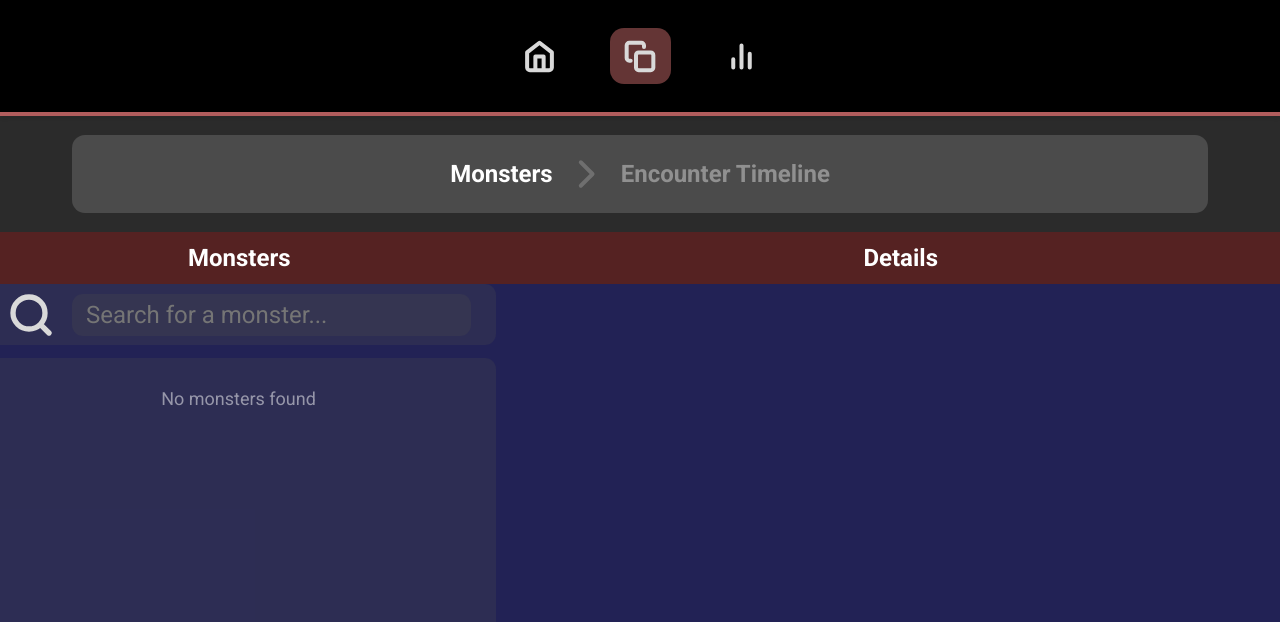
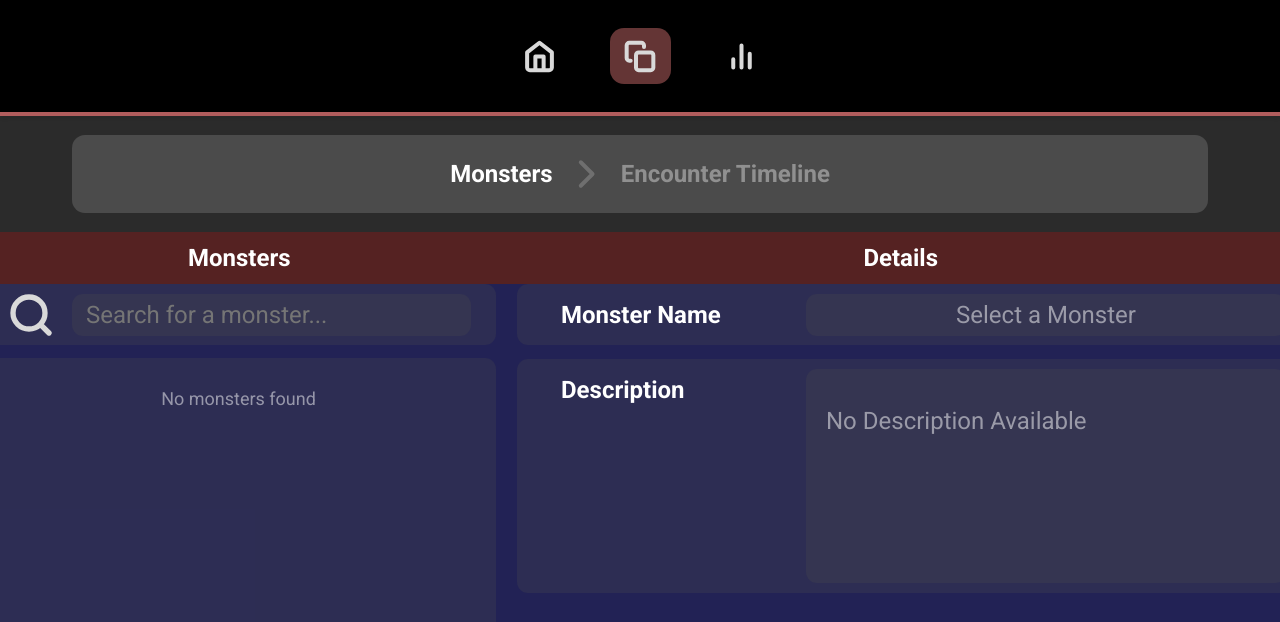
Before and after one commit to KeaganCB-OW/Formative-One-BeastBinder, a React (Create React App) app in the folder beastbinder-app/: page /comparison in a window 1280 px wide. Shown: the top 622 px of the page. Built offline with nearby package versions, Linux system fonts and the light colour scheme.

Commit message:
Created NameDisplay and DescDisplay Components
Updated by selected placeholder monster in search query

```diff
--- /dev/null
+++ b/beastbinder-app/src/components/MonsterDescription.css
@@ -0,0 +1,60 @@
+/* Outer Box */
+.monster-description-container {
+    width: 782px;
+    height: 234px;
+    background: rgba(78, 78, 78, 0.25);
+    border-radius: 11px;
+    display: flex;
+    align-items: center;
+    position: relative;
+}
+
+/* Label ("Description") */
+.monster-description-label {
+    font-family: "Roboto", sans-serif;
+    font-weight: 700;
+    font-size: 24px;
+    line-height: 150%;
+    letter-spacing: 0%;
+    color: rgba(255, 255, 255, 1);
+    position: absolute;
+    top: 13px;
+    left: 44px;
+}
+
+/* Inner Box */
+.monster-description-box {
+    width: 480px;
+    height: 214px;
+    background: rgba(78, 78, 78, 0.25);
+    border-radius: 11px;
+    position: absolute;
+    right: 13px;
+    top: 50%;
+    transform: translateY(-50%);
+    padding: 10px;
+    overflow-y: auto;
+    box-sizing: border-box;
+    display: flex;
+    align-items: flex-start; /* Aligns text to the top */
+    justify-content: flex-start;
+}
+
+/* Description Text */
+.description-text {
+    font-family: "Roboto", sans-serif;
+    font-weight: 400;
+    font-size: 24px;
+    line-height: 150%;
+    letter-spacing: 0%;
+    color: rgba(255, 255, 255, 1);
+    text-align: left;
+    width: calc(100% - 20px);
+    max-height: calc(100% - 20px);
+    padding: 0px 10px 10px 10px; /* Moves text higher */
+}
+
+/* Placeholder Styling */
+.placeholder {
+    color: rgba(255, 255, 255, 0.5);
+}
--- /dev/null
+++ b/beastbinder-app/src/components/MonsterDescription.js
@@ -0,0 +1,20 @@
+import React from "react";
+import "./MonsterDescription.css";
+
+const MonsterDescription = ({ description }) => {
+  return (
+    <div className="monster-description-container">
+      {/* Outer Box (Label) */}
+      <div className="monster-description-label">Description</div>
+
+      {/* Inner Box (Scrollable Description Text Area) */}
+      <div className="monster-description-box">
+        <p className={`description-text ${!description ? "placeholder" : ""}`}>
+          {description || "No Description Available"}
+        </p>
+      </div>
+    </div>
+  );
+};
+
+export default MonsterDescription;
--- /dev/null
+++ b/beastbinder-app/src/components/MonsterDisplayName.css
@@ -0,0 +1,53 @@
+/* Outer Box */
+.monster-name-container {
+    width: 782px;
+    height: 61px;
+    background: rgba(78, 78, 78, 0.25);
+    border-radius: 11px;
+    display: flex;
+    align-items: center;
+    position: relative;
+}
+
+/* Label ("Monster Name") */
+.monster-label {
+    font-family: "Roboto", sans-serif;
+    font-weight: 700;
+    font-size: 24px;
+    line-height: 150%;
+    letter-spacing: 0%;
+    color: rgba(255, 255, 255, 1);
+    position: absolute;
+    left: 44px;
+}
+
+/* Inner Box */
+.monster-name-box {
+    width: 480px;
+    height: 42px;
+    background: rgba(78, 78, 78, 0.25);
+    border-radius: 11px;
+    position: absolute;
+    right: 13px;
+    display: flex;
+    align-items: center;
+    justify-content: center;
+}
+
+/* Monster Name Text */
+.monster-name-text {
+    font-family: "Roboto", sans-serif;
+    font-weight: 400;
+    font-size: 24px;
+    line-height: 150%;
+    letter-spacing: 0%;
+    color: rgba(255, 255, 255, 1);
+    padding: 0 17px;
+    width: 100%;
+    text-align: center;
+}
+
+/* Placeholder Styling */
+.placeholder {
+    color: rgba(255, 255, 255, 0.5); /* Gray out the placeholder */
+}
--- /dev/null
+++ b/beastbinder-app/src/components/MonsterDisplayName.js
@@ -0,0 +1,20 @@
+import React from "react";
+import "./MonsterDisplayName.css";
+
+const MonsterDisplayName = ({ monsterName }) => {
+  return (
+    <div className="monster-name-container">
+      {/* Outer Box */}
+      <div className="monster-label">Monster Name</div>
+
+      {/* Inner Box */}
+      <div className="monster-name-box">
+        <span className={`monster-name-text ${!monsterName ? "placeholder" : ""}`}>
+          {monsterName || "Select a Monster"}
+        </span>
+      </div>
+    </div>
+  );
+};
+
+export default MonsterDisplayName;
--- a/beastbinder-app/src/components/MonsterSearch.js
+++ b/beastbinder-app/src/components/MonsterSearch.js
@@ -6,19 +6,19 @@ const MonsterSearch = ({ onMonsterSelect }) => {
   const [searchTerm, setSearchTerm] = useState("");
   const [selectedMonster, setSelectedMonster] = useState(null);
 
-  // Hardcoded test monster list (to be replaced with API data later)
+  // Hardcoded test monster list (now includes descriptions)
   const allMonsters = [
-    { name: "Goblin", cr: 1 },
-    { name: "Orc", cr: 2 },
-    { name: "Dragon", cr: 15 },
-    { name: "Beholder", cr: 13 },
-    { name: "Basilisk", cr: 6 },
+    { name: "Goblin", cr: 1, description: "A small, green creature that thrives in numbers." },
+    { name: "Orc", cr: 2, description: "A fierce warrior race known for their brute strength." },
+    { name: "Dragon", cr: 15, description: "A powerful, fire-breathing beast that rules the skies." },
+    { name: "Beholder", cr: 13, description: "A floating, eye-covered monster with deadly magical rays." },
+    { name: "Basilisk", cr: 6, description: "A serpent-like creature whose gaze can turn foes to stone." },
   ];
 
   // Dynamically filter monsters based on strict search input matching
   const filteredMonsters = searchTerm
     ? allMonsters.filter((monster) =>
-        monster.name.toLowerCase().startsWith(searchTerm.toLowerCase()) // Strict matching from the start of the word
+        monster.name.toLowerCase().startsWith(searchTerm.toLowerCase()) // Strict matching
       )
     : [];
 
@@ -34,7 +34,7 @@ const MonsterSearch = ({ onMonsterSelect }) => {
     console.log("Selected Monster:", selected); // Logs selected monster's details
 
     if (onMonsterSelect) {
-      onMonsterSelect(selected); // Pass selected monster data to parent component
+      onMonsterSelect(selected); // Pass selected monster's data to parent component
     }
   };
 
@@ -54,7 +54,7 @@ const MonsterSearch = ({ onMonsterSelect }) => {
         />
       </div>
 
-      {/* Search Results List (Results container is always visible) */}
+      {/* Search Results List (Always Visible) */}
       <div className="search-results-container">
         <div className="search-results">
           {filteredMonsters.length > 0 ? (
@@ -72,7 +72,7 @@ const MonsterSearch = ({ onMonsterSelect }) => {
               </div>
             ))
           ) : (
-            <p className="empty-message">No monsters found</p> // Placeholder message when no results match
+            <p className="empty-message">No monsters found</p>
           )}
         </div>
 
--- a/beastbinder-app/src/pages/ComparisonPage.css
+++ b/beastbinder-app/src/pages/ComparisonPage.css
@@ -32,14 +32,27 @@
     right: 361px;
 }
 
-/* Content Placement Container - Temporary */
+/* Content Placement Container */
 .comparison-content-container {
     width: 1318px;
     height: 791px;
-    background-color: rgba(0, 0, 255, 0.2); /* Different placeholder color for clarity */
+    background-color: rgba(0, 0, 255, 0.2); /* Placeholder color for clarity */
     border-radius: 11px;
     position: absolute;
-    top: calc(92px + 43px + 78px + 19px + 52px); /* Positioned directly below the title container */
+    top: calc(92px + 43px + 78px + 19px + 52px); /* Positioned below title container */
     left: 50%;
     transform: translateX(-50%); /* Centers the container */
 }
+
+/* Monster Name Wrapper - Ensures Correct Placement */
+.monster-name-wrapper {
+    position: absolute;
+    top: 0; /* Touching the top of the comparison content container */
+    right: 0; /* Touching the right edge of the comparison content container */
+}
+/* Monster Description Wrapper - Ensures Correct Placement */
+.monster-description-wrapper {
+    position: absolute;
+    top: 75px; /* Adjust positioning as needed */
+    right: 0; /* Touching the right edge of the comparison content container */
+}
--- a/beastbinder-app/src/pages/ComparisonPage.js
+++ b/beastbinder-app/src/pages/ComparisonPage.js
@@ -1,22 +1,39 @@
-import React from "react";
+import React, { useState } from "react";
 import "./ComparisonPage.css";
 import Breadcrumbs from "../components/Breadcrumbs";
 import MonsterSearch from "../components/MonsterSearch";
-
+import MonsterDisplayName from "../components/MonsterDisplayName";
+import MonsterDescription from "../components/MonsterDescription";
 
 const ComparisonPage = () => {
+  const [selectedMonster, setSelectedMonster] = useState({ name: "", description: "" });
+
   return (
     <div className="comparison-page">
+      {/* Breadcrumbs Navigation */}
       <Breadcrumbs />
+
+      {/* Title Section */}
       <div className="comparison-title-container">
         <h2 className="comparison-title monsters-title">Monsters</h2>
         <h2 className="comparison-title details-title">Details</h2>
       </div>
+
+      {/* Content Placement Container */}
       <div className="comparison-content-container">
-      <MonsterSearch />
-        {/* Future content will be placed here */}
+        {/* Monster Search Component */}
+        <MonsterSearch onMonsterSelect={(monster) => setSelectedMonster(monster)} />
+
+        {/* Monster Display Name Component */}
+        <div className="monster-name-wrapper">
+          <MonsterDisplayName monsterName={selectedMonster.name} />
+        </div>
+
+        {/* Monster Description Component */}
+        <div className="monster-description-wrapper">
+          <MonsterDescription description={selectedMonster.description} />
+        </div>
       </div>
-
     </div>
   );
 };
```
